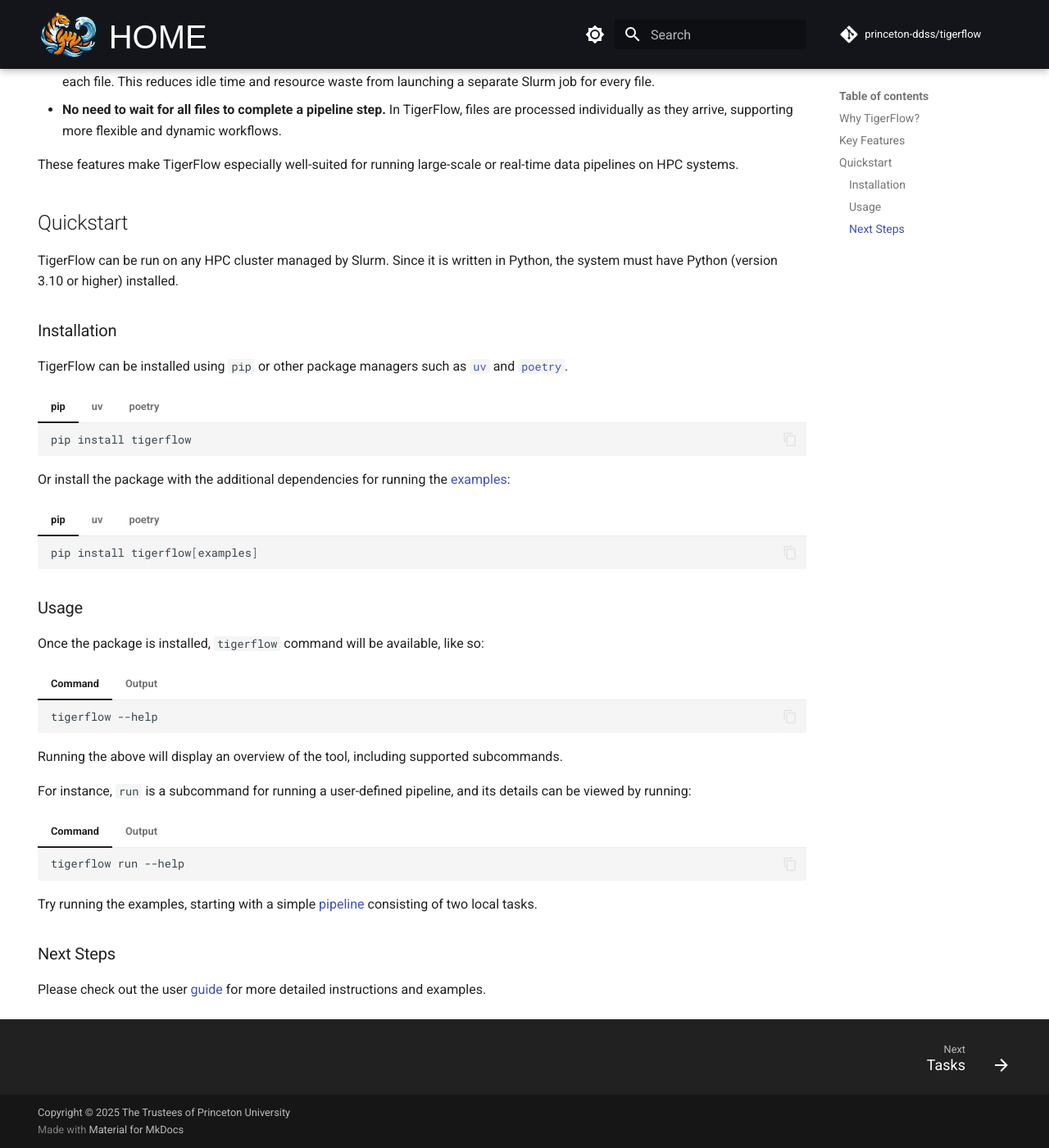
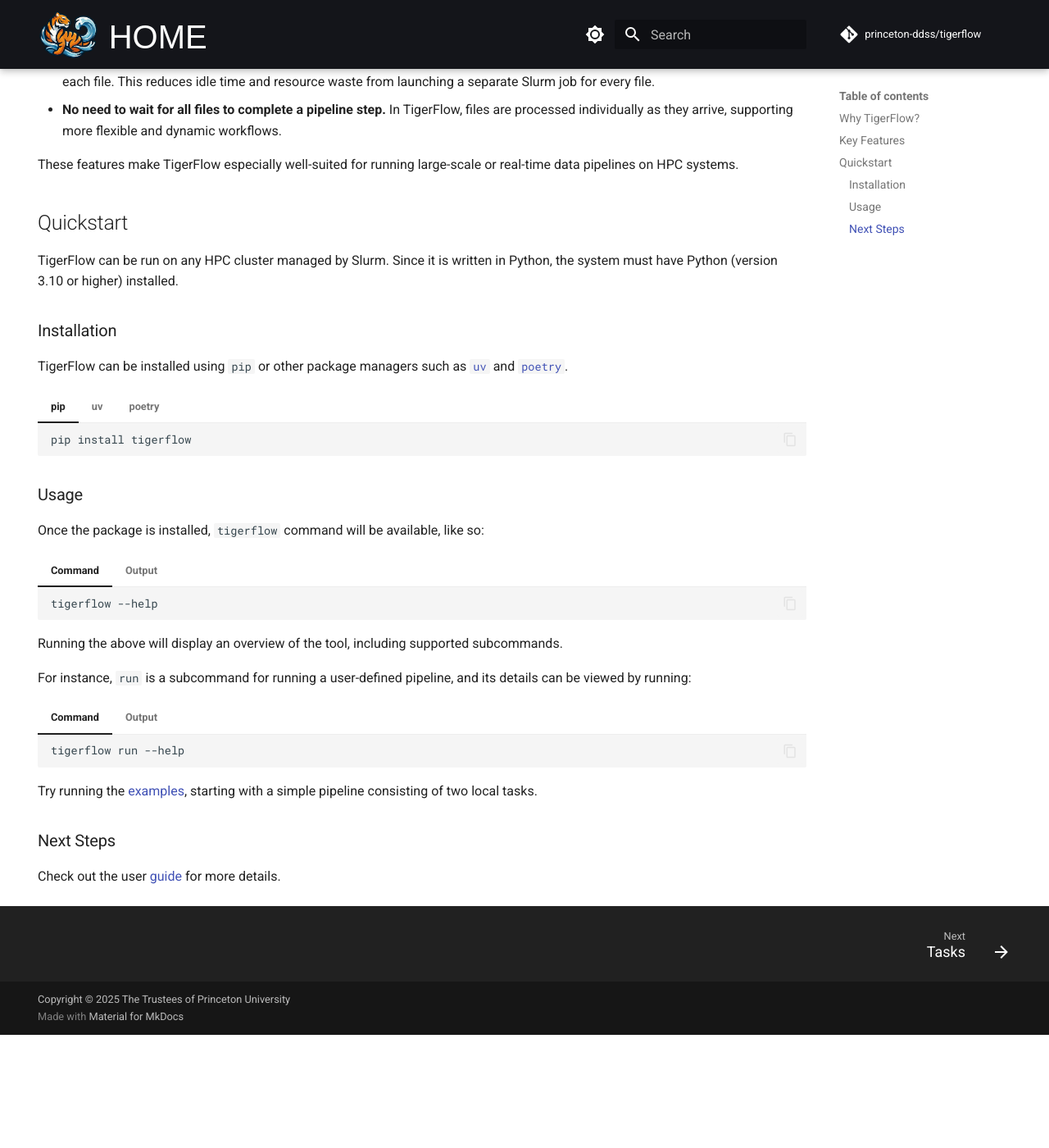
Before and after one commit to princeton-ddss/tigerflow, an MkDocs documentation site: the page built from docs/mkdocs/index.md, in a window 1280 px wide and 1400 px high, scrolled down 1438 px. Shown: the whole window at 82% size. Built offline with MkDocs 1.6.1 and Material for MkDocs 9.7.7, drawn with Linux system fonts in a browser that asks for light colours; some web fonts are replaced; comment, search, counter and statistics services are not loaded; the version menu is left out; after the commit the page ends 2700 px from its top, so only the background shows below that.

Commit message:
Remove `examples` extra
Include the relevant dependency installation
instructions directly in each example's README.

````diff
--- a/docs/mkdocs/index.md
+++ b/docs/mkdocs/index.md
@@ -78,26 +78,6 @@
     poetry add tigerflow
     ```
 
-Or install the package with the additional dependencies for running the [examples](https://github.com/princeton-ddss/tigerflow/tree/main/examples):
-
-=== "pip"
-
-    ```bash
-    pip install tigerflow[examples]
-    ```
-
-=== "uv"
-
-    ```bash
-    uv add tigerflow[examples]
-    ```
-
-=== "poetry"
-
-    ```bash
-    poetry add tigerflow[examples]
-    ```
-
 ### Usage
 
 Once the package is installed, `tigerflow` command will be available, like so:
@@ -157,9 +137,9 @@
     ╰──────────────────────────────────────────────────────────────────────────────────────────────────╯
     ```
 
-Try running the examples, starting with a simple [pipeline](https://github.com/princeton-ddss/tigerflow/tree/main/examples/simple_pipeline_local)
-consisting of two local tasks.
+Try running the [examples](https://github.com/princeton-ddss/tigerflow/tree/main/examples),
+starting with a simple pipeline consisting of two local tasks.
 
 ### Next Steps
 
-Please check out the user [guide](guides/task.md) for more detailed instructions and examples.
+Check out the user [guide](guides/task.md) for more details.
````
Also changed, not shown: pyproject.toml (+0 -7 lines), README.md, examples/README.md, examples/audio_feature_extraction/README.md, examples/simple_pipeline_local/README.md, examples/simple_pipeline_slurm/README.md, 1 other file.
